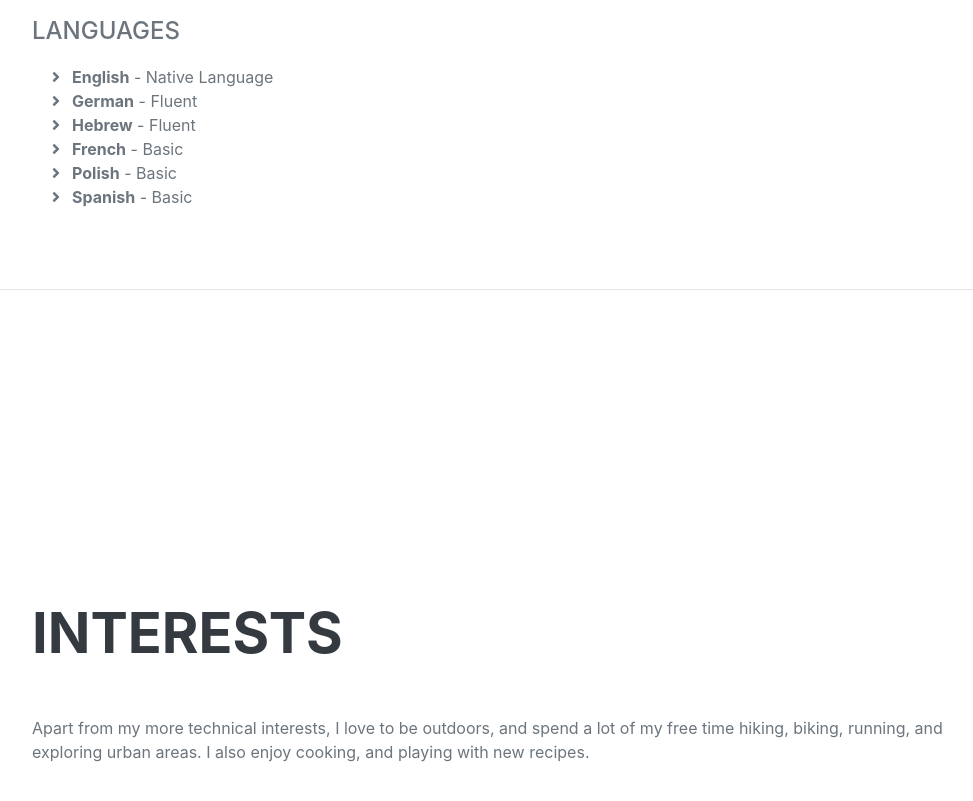
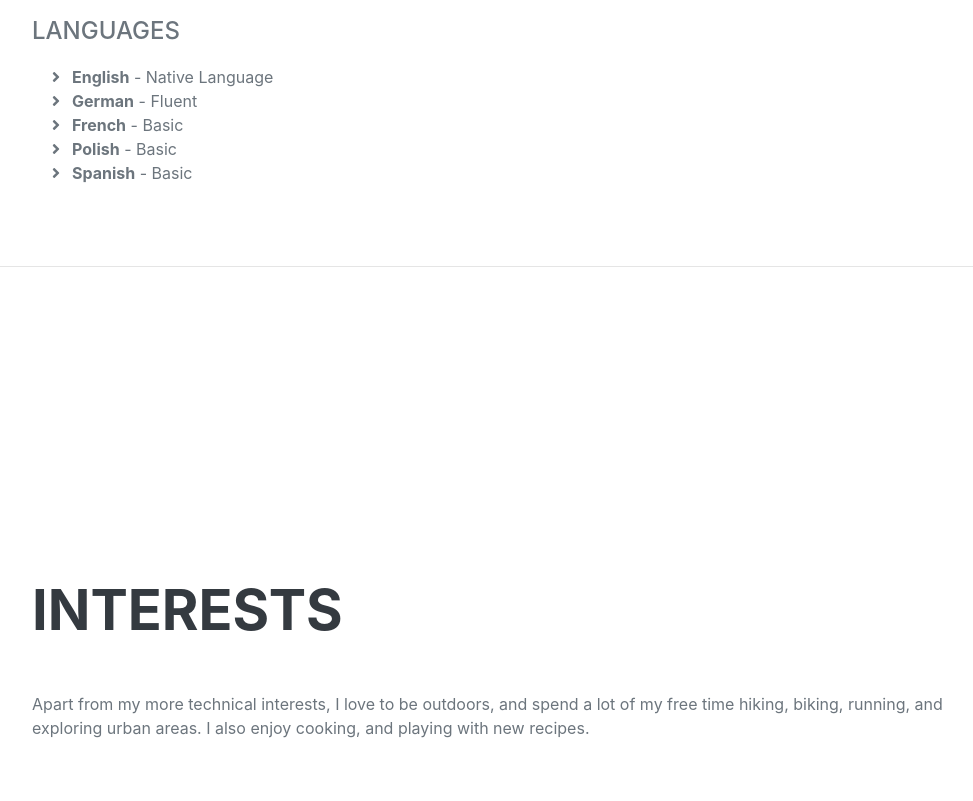
Before and after one commit to joshegger/joshegger.github.io, a website: page index.html in a window 1280 px wide. Shown: the part 3098-3899 px from the top of the page, without its empty margins (288-1261 px from the left). Drawn offline with nearby package versions, Linux system fonts and the light colour scheme; a web font is replaced by a local one.

Commit message:
Update index.html

```diff
--- a/index.html
+++ b/index.html
@@ -188,10 +188,6 @@
                         </li>
                         <li>
                             <span class="fa-li"><i class="fas fa-angle-right"></i></span>
-                            <b>Hebrew</b> - Fluent
-                        </li>
-                        <li>
-                            <span class="fa-li"><i class="fas fa-angle-right"></i></span>
                             <b>French</b> - Basic
                         </li>
                         <li>
```
